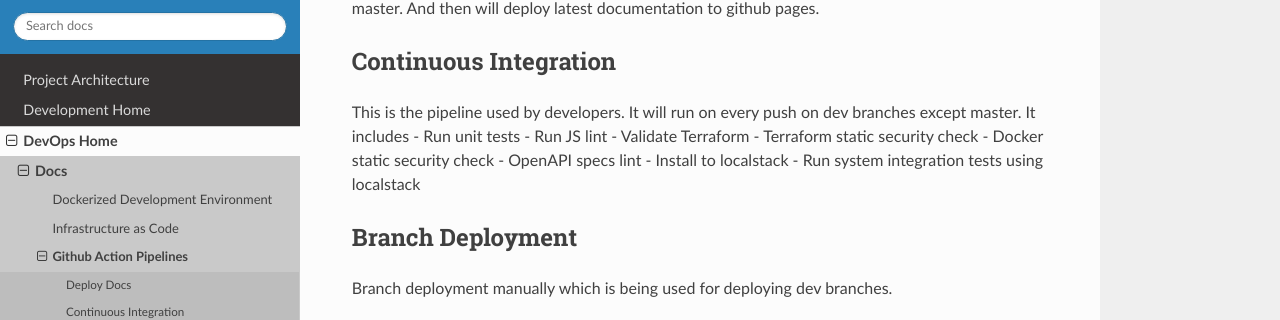
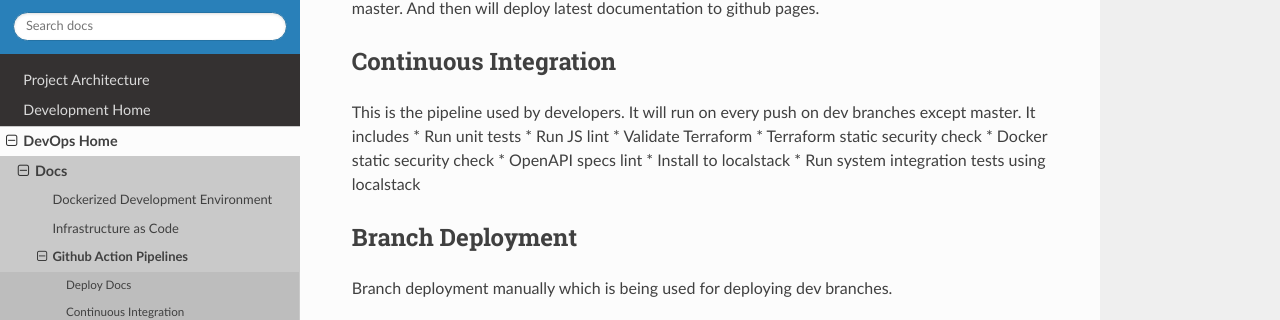
Before and after one commit to CraftsmenLtd/BloodConnect, a Sphinx documentation site: the page built from docs/devops/Pipelines.rst, in a window 1280 px wide. Shown: the part 315-635 px from the top of the page. Built offline with Sphinx 7.4.7 and the Read the Docs theme 2.0.0, drawn with Linux system fonts in a browser that asks for light colours.

```diff
--- a/docs/devops/Pipelines.rst
+++ b/docs/devops/Pipelines.rst
@@ -14,14 +14,14 @@ And then will deploy latest documentation to github pages.
 Continuous Integration
 ~~~~~~~~~~~~~~~~~~~~~~
 This is the pipeline used by developers. It will run on every push on dev branches except master. It includes
-- Run unit tests
-- Run JS lint
-- Validate Terraform
-- Terraform static security check
-- Docker static security check
-- OpenAPI specs lint
-- Install to localstack
-- Run system integration tests using localstack
+* Run unit tests
+* Run JS lint
+* Validate Terraform
+* Terraform static security check
+* Docker static security check
+* OpenAPI specs lint
+* Install to localstack
+* Run system integration tests using localstack
 
 Branch Deployment
 ~~~~~~~~~~~~~~~~~
```
